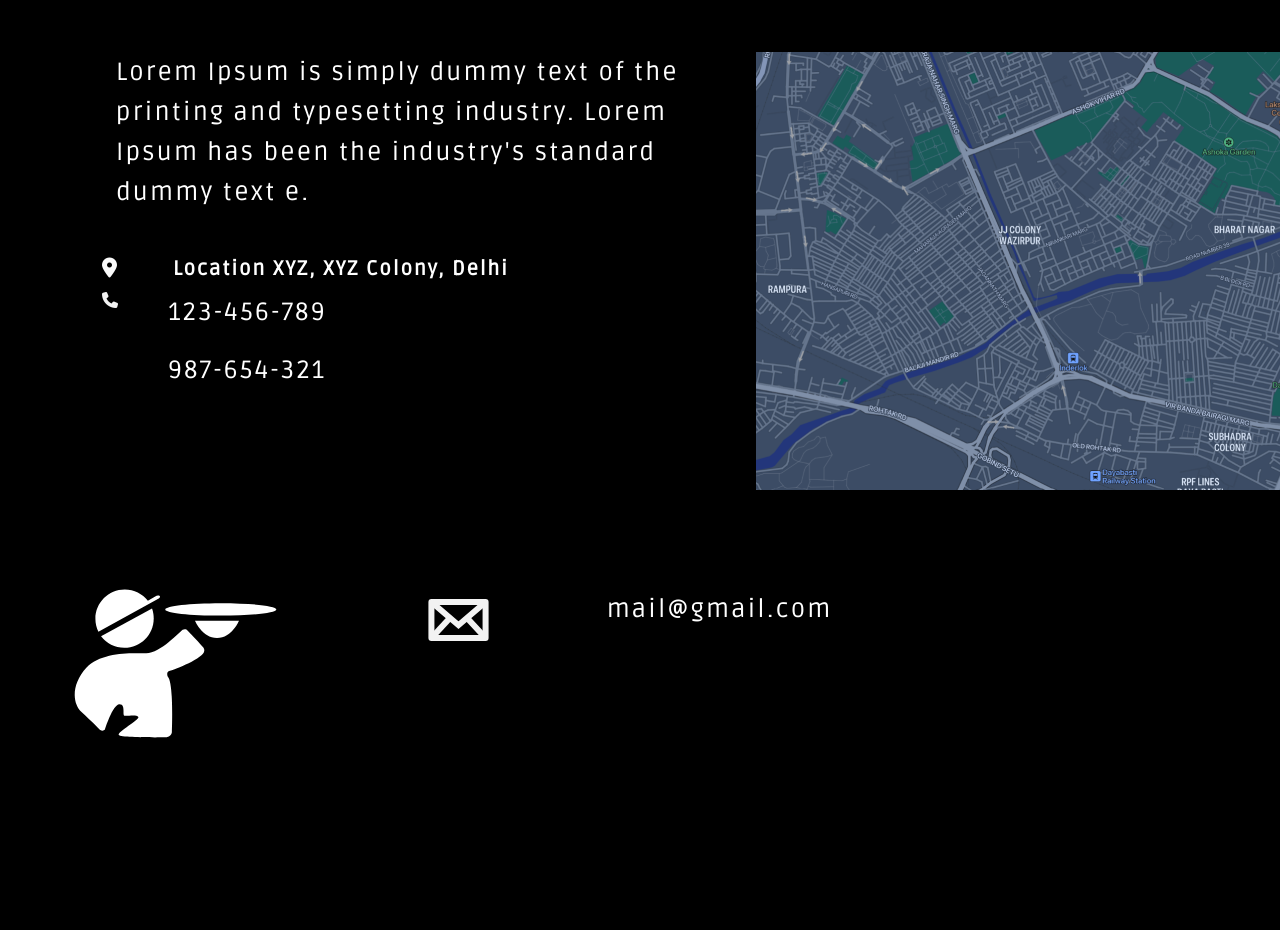
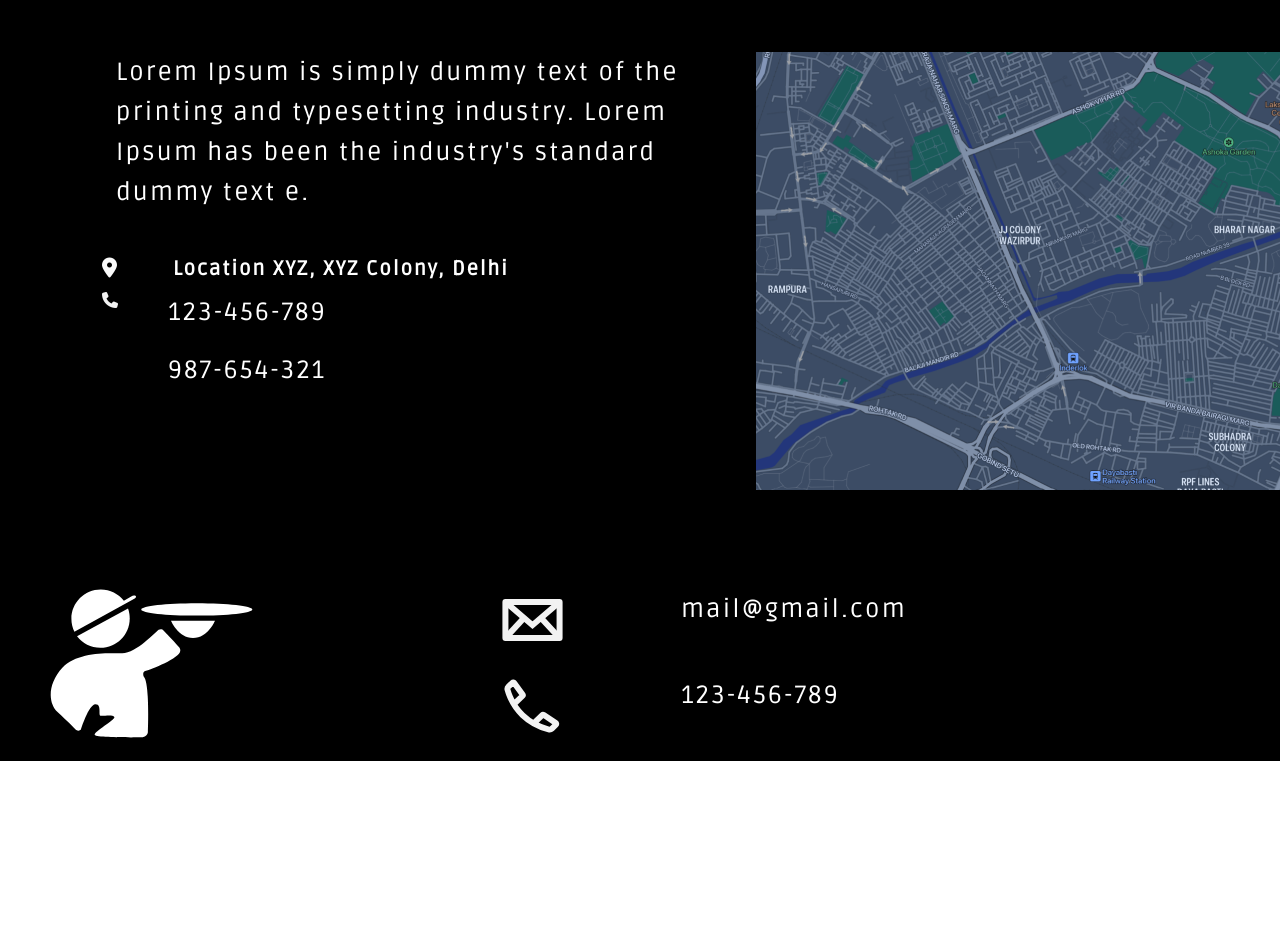
Before and after one commit to rajat4singh/PizzaRestaurant, a plain HTML site: page index.html in a window 1280 px wide. Shown: the part 4893-5823 px from the top of the page. After the commit the page ends 5654 px from the top, so only its background shows below. Drawn offline with nearby package versions, Linux system fonts and the light colour scheme; a web font is replaced by a local one.

Commit message:
few changes

```diff
--- a/index.html
+++ b/index.html
@@ -316,6 +316,11 @@
                 <p>mail@gmail.com</p>
             </div>
 
+            <div class="fphone">
+              <img src="Asset/phone.svg">
+              <p>123-456-789</p>
+          </div>
+
         </div>
     </footer>
 
--- a/style.css
+++ b/style.css
@@ -473,8 +473,16 @@ height: 100px;
 .footer{
     background-color: black;
     display: flex;
-    justify-content: space-around;
+    justify-content: space-between;
     padding-top:99px;
+    padding-left:50px;
+}
+
+.fright{
+  display: flex;
+  flex-direction: column;
+
+
 }
 
 .group>img{
@@ -489,10 +497,22 @@ height: 62px;
     width: 65px;
 height: 62px;
 }
-.fright{
-    display: flex;
-    flex-direction: column;
+
+.email{
+  display: flex;
+  justify-content: center;
+
 }
-.email{
-    display: flex;
+.fphone{
+  display: flex;
+  justify-content: center;
+
+
 }
+
+.email>p{
+  height:70px !important;
+}
+.fphone>p{
+  height:70px !important;
+}
```
